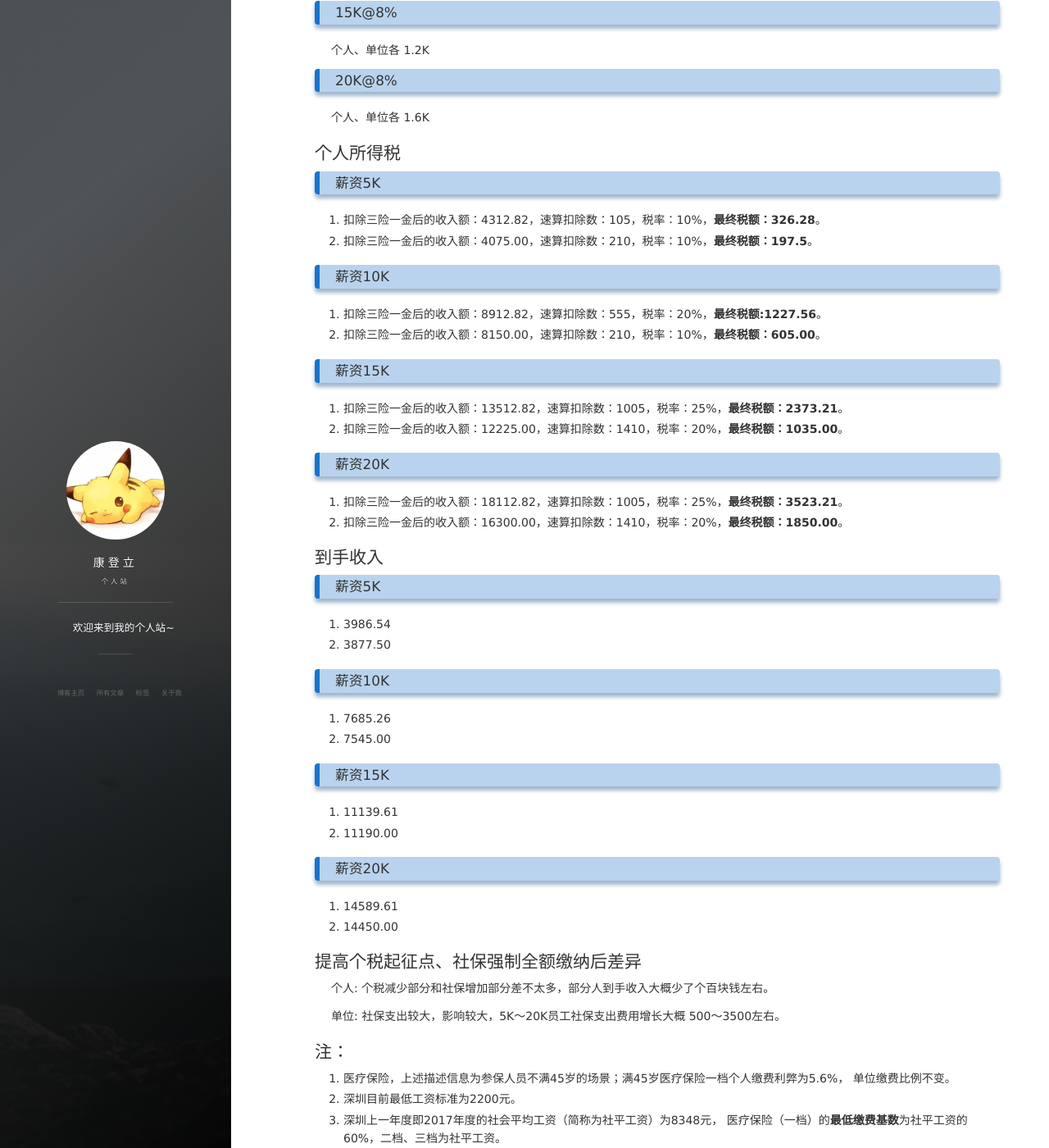
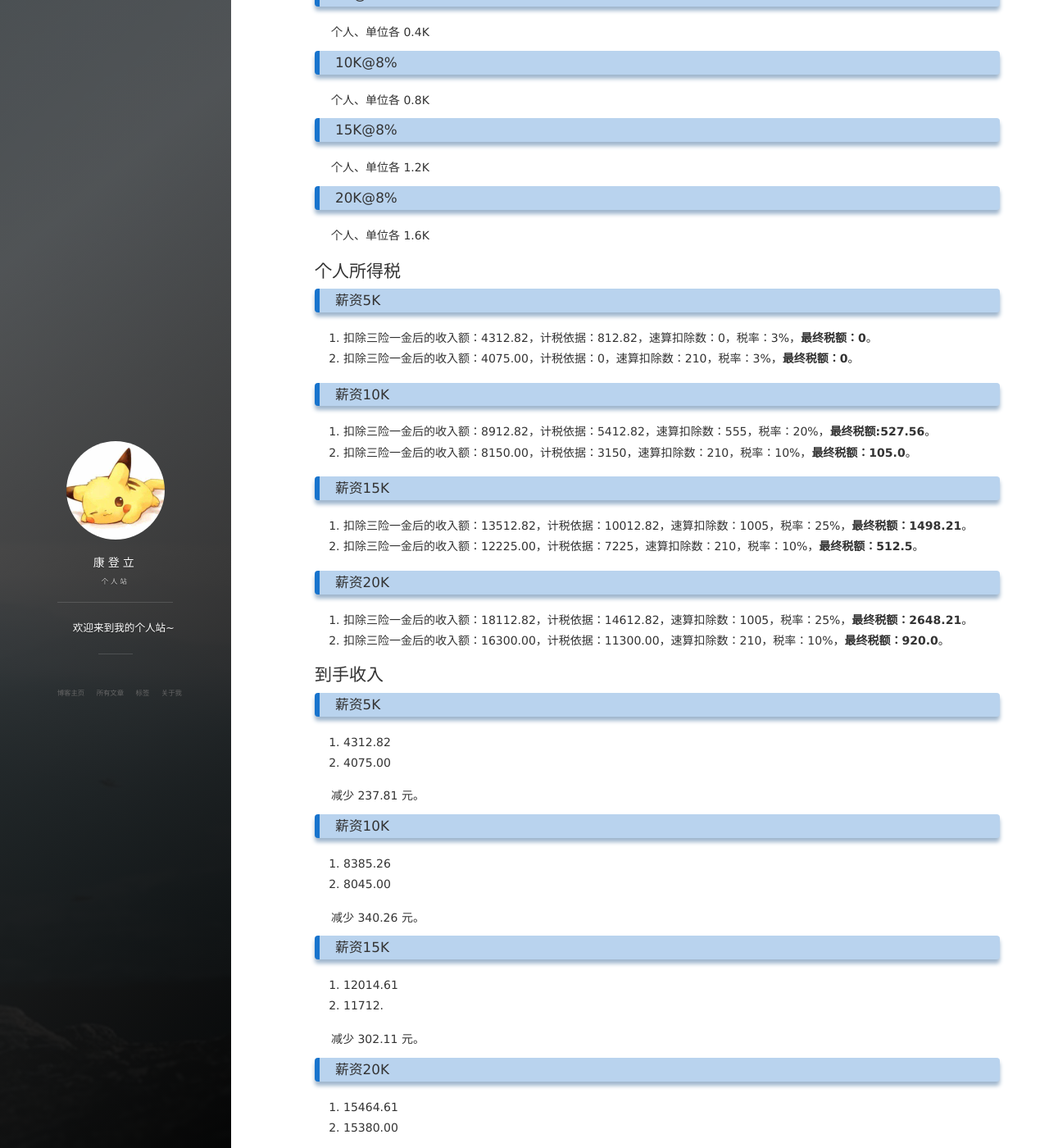
Before and after one commit to kgbook/kgbook.github.io, a Jekyll site: the page built from _posts/2018-09-01-个税起征点调整以及社保强制全额缴交的分析.md, in a window 1280 px wide and 1400 px high, scrolled down 1466 px. Shown: the whole window at 82% size. Built offline with Jekyll 4.4.1, drawn with Linux system fonts in a browser that asks for light colours; nearby versions of some CDN libraries; comment, search, counter and statistics services are not loaded; some of the changed text lies outside the part shown.

Commit message:
compute error

```diff
--- a/_posts/2018-09-01-个税起征点调整以及社保强制全额缴交的分析.md
+++ b/_posts/2018-09-01-个税起征点调整以及社保强制全额缴交的分析.md
@@ -32,6 +32,8 @@ tags: [生活]
 
    单位缴纳社保费用款 5K *  (13% + 0.45% + 1% + 0.28% + 6%) = 1036.50
 
+个人社保支出增长 237.82 元； 单位支出增长 411.41 元。
+
 ### 薪资10K ###
 1. 个人缴纳社保费用款 287.18
 
@@ -40,6 +42,8 @@ tags: [生活]
 2. 个人缴纳社保费用款 10K * 10.5% = 1050.00
 
    单位缴纳社保费用款 10K *  20.73% = 2073.00
+
+个人社保支出增长 762.82 元； 单位支出增长 1448.41 元。
 
 ### 薪资15K ###
 1. 个人缴纳社保费用款 287.18
@@ -50,6 +54,8 @@ tags: [生活]
 
    单位缴纳社保费用款 15K *  20.73% = 3109.50
 
+个人社保支出增长 1287.82 元； 单位支出增长 2484.41 元。
+
 ### 薪资20K ###
 1. 个人缴纳社保费用款 287.18
 
@@ -58,6 +64,8 @@ tags: [生活]
 2. 个人缴纳社保费用款 20K * 10.5% = 2100.00
 
    单位缴纳社保费用款 20K *  20.73% = 4146.00
+
+个人社保支出增长 1812.82 元； 单位支出增长 3521.41 元。
 
 ## 公积金费用 ##
 ### 5K@8% ###
@@ -74,42 +82,50 @@ tags: [生活]
 
 ## 个人所得税 ##
 ### 薪资5K ###
-1. 扣除三险一金后的收入额：4312.82，速算扣除数：105，税率：10%，**最终税额：326.28**。
-2. 扣除三险一金后的收入额：4075.00，速算扣除数：210，税率：10%，**最终税额：197.5**。
+1. 扣除三险一金后的收入额：4312.82，计税依据：812.82，速算扣除数：0，税率：3%，**最终税额：0**。
+2. 扣除三险一金后的收入额：4075.00，计税依据：0，速算扣除数：210，税率：3%，**最终税额：0**。
 
 ### 薪资10K ###
-1. 扣除三险一金后的收入额：8912.82，速算扣除数：555，税率：20%，**最终税额:1227.56**。
-2. 扣除三险一金后的收入额：8150.00，速算扣除数：210，税率：10%，**最终税额：605.00**。
+1. 扣除三险一金后的收入额：8912.82，计税依据：5412.82，速算扣除数：555，税率：20%，**最终税额:527.56**。
+2. 扣除三险一金后的收入额：8150.00，计税依据：3150，速算扣除数：210，税率：10%，**最终税额：105.0**。
 
 ### 薪资15K ###
-1. 扣除三险一金后的收入额：13512.82，速算扣除数：1005，税率：25%，**最终税额：2373.21**。
-2. 扣除三险一金后的收入额：12225.00，速算扣除数：1410，税率：20%，**最终税额：1035.00**。
+1. 扣除三险一金后的收入额：13512.82，计税依据：10012.82，速算扣除数：1005，税率：25%，**最终税额：1498.21**。
+2. 扣除三险一金后的收入额：12225.00，计税依据：7225，速算扣除数：210，税率：10%，**最终税额：512.5**。
 
 ### 薪资20K ###
-1. 扣除三险一金后的收入额：18112.82，速算扣除数：1005，税率：25%，**最终税额：3523.21**。
-2. 扣除三险一金后的收入额：16300.00，速算扣除数：1410，税率：20%，**最终税额：1850.00**。
+1. 扣除三险一金后的收入额：18112.82，计税依据：14612.82，速算扣除数：1005，税率：25%，**最终税额：2648.21**。
+2. 扣除三险一金后的收入额：16300.00，计税依据：11300.00，速算扣除数：210，税率：10%，**最终税额：920.0**。
 
 ## 到手收入 ##
 ### 薪资5K ###
-1. 3986.54
-2. 3877.50
+1. 4312.82
+2. 4075.00
+
+减少 237.81 元。
 
 ### 薪资10K ###
-1. 7685.26
-2. 7545.00
+1. 8385.26
+2. 8045.00
+
+减少 340.26 元。
 
 ### 薪资15K ###
-1. 11139.61
-2. 11190.00
+1. 12014.61
+2. 11712.
+
+减少 302.11 元。
 
 ### 薪资20K ###
-1. 14589.61
-2. 14450.00
+1. 15464.61
+2. 15380.00
+
+减少 84.61 元。
 
 ## 提高个税起征点、社保强制全额缴纳后差异 ##
-个人: 个税减少部分和社保增加部分差不太多，部分人到手收入大概少了个百块钱左右。
+个人: 月收入5K～20K群体，个税减少，社保支出增长，实际到手收入减少几百块左右。
 
-单位: 社保支出较大，影响较大，5K～20K员工社保支出费用增长大概 500～3500左右。
+单位: 社保、公积金支出较大，运营成本大幅增长。公积金按8%比例、医疗保险按一档标准的情况下，5K 招聘一个员工实际支出 6.45 K； 为10K 员工实际支付 12.87 K；为 15K 员工实际支付 19.31K；为 20K 员工实际支出 25.75K。
 
 ## 注：
 1. 医疗保险，上述描述信息为参保人员不满45岁的场景；满45岁医疗保险一档个人缴费利弊为5.6%， 单位缴费比例不变。
```
